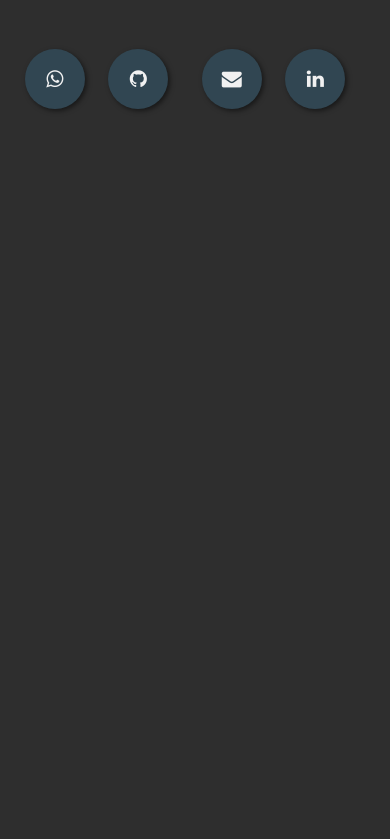
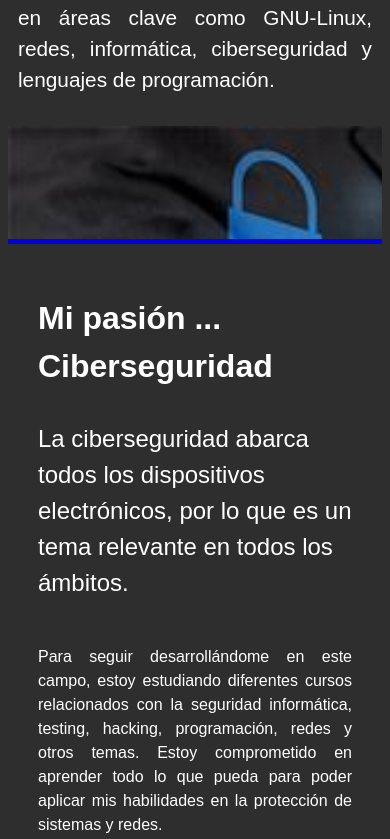
Before and after one commit to EdwinC27/PortafolioConAngular, an Angular app: page / in a window 390 px wide. Shown: the part 1625-2464 px from the top of the page. Before the commit the page ends 1844 px from the top, so only its background shows below. Built offline with nearby package versions, Linux system fonts and the light colour scheme.

Commit message:
Agregar la seccion de Mi pasion

```diff
--- a/src/app/app.module.ts
+++ b/src/app/app.module.ts
@@ -5,12 +5,14 @@ import { AppRoutingModule } from './app-routing.module';
 import { AppComponent } from './app.component';
 import { PresentationComponent } from './presentation/presentation.component';
 import { PorqueContratarmeComponent } from './porque-contratarme/porque-contratarme.component';
+import { MiPasionComponent } from './mi-pasion/mi-pasion.component';
 
 @NgModule({
   declarations: [
     AppComponent,
     PresentationComponent,
-    PorqueContratarmeComponent
+    PorqueContratarmeComponent,
+    MiPasionComponent
   ],
   imports: [
     BrowserModule,
--- /dev/null
+++ b/src/app/mi-pasion/mi-pasion.component.css
@@ -0,0 +1,119 @@
+.color_separacion {
+	border-top: .1px solid #2E2E2E;
+}
+
+/* Inicio de Mi pasion */
+.img_fondo {
+	background-image: url("../../assets/imagenes/cyber.jpg");
+	background-size: cover;
+	background-repeat: no-repeat;
+	line-height: 1.5;
+}
+
+.div-hero {
+    width: 35%;
+    height: 100%;
+    display: flex;
+    flex-direction: column;
+    text-align: left;
+    font-size: 1.4rem;
+    background-color: #2E2E2E;
+    opacity: .9;
+    margin-left: 65%;
+	border-left: 5px solid #0101DF;
+}
+
+.parrafo {
+	margin-top: 20px;
+	font-size: 1.2rem;
+	text-align: justify;
+	margin-left: 80px;
+	margin-right: 70px;
+}
+
+.title {
+	margin-top: 150px;
+	font-size: 2.7rem;
+	text-align: left;
+	margin-left: 80px;
+	margin-right: 70px;
+}
+
+.sub_title {
+	font-size: 1.7rem;
+	margin-left: 80px;
+	margin-right: 70px;
+	margin-top: -10px;
+}
+
+@media screen and (max-width: 1300px) {
+	.title {
+		margin-top: 100px;
+		font-size: 2rem;
+		text-align: left;
+		margin-left: 80px;
+		margin-right: 70px;
+	}
+
+	.div-hero {
+	    width: 40%;
+	    margin-left: 60%;
+	}
+}
+
+@media screen and (max-width: 1000px) {
+	.title {
+		margin-top: 90px;
+		font-size: 2rem;
+		text-align: left;
+		margin-left: 80px;
+		margin-right: 70px;
+	}
+
+	.div-hero {
+	    width: 100%;
+	    height: 60%;
+	    display: flex;
+	    margin-left: 0%;
+	    border-top: 5px solid #0101DF;
+	    border-left: 0px;
+		margin-top: 30%;
+		margin-bottom: 10px;
+		opacity: 1;
+	}
+}
+
+@media screen and (max-width: 850px) {
+	.div-hero {
+	    height: 70%;
+	}
+}
+
+@media screen and (max-width: 640px) {
+	.parrafo {
+		margin-top: 20px;
+		font-size: 1.0rem;
+		margin-left: 30px;
+		margin-right: 30px;
+	}
+
+	.title {
+		margin-top: 50px;
+		font-size: 2rem;
+		margin-left: 30px;
+		margin-right: 30px;
+	}
+
+	.sub_title {
+		font-size: 1.5rem;
+		margin-left: 30px;
+		margin-right: 30px;
+		margin-top: 5px;
+	}
+
+	.div-hero {
+	    width: 100%;
+	    height: 100%;
+	}
+}
+/* (Pagina Index) Fin de Mi pasion */
--- /dev/null
+++ b/src/app/mi-pasion/mi-pasion.component.html
@@ -0,0 +1,9 @@
+<section class="hero img_fondo color_separacion"> <!-- Pasion -->
+	<div class="div-hero">
+		<h2 class="title">Mi pasión ... Ciberseguridad</h2>
+
+		<p class="sub_title ">La ciberseguridad abarca todos los dispositivos electrónicos, por lo que es un tema relevante en todos los ámbitos.</p>
+
+		<p class="parrafo interlineado"> Para seguir desarrollándome en este campo, estoy estudiando diferentes cursos relacionados con la seguridad informática, testing, hacking, programación, redes y otros temas. Estoy comprometido en aprender todo lo que pueda para poder aplicar mis habilidades en la protección de sistemas y redes.</p><br>
+	</div>
+</section>
--- a/src/app/presentation/presentation.component.html
+++ b/src/app/presentation/presentation.component.html
@@ -29,3 +29,4 @@
 </section>
 
 <app-porque-contratarme></app-porque-contratarme>
+<app-mi-pasion></app-mi-pasion>
--- a/src/styles.css
+++ b/src/styles.css
@@ -3,6 +3,7 @@ body {
 	font-family: sans-serif;
 	background-color: #2E2E2E;
 	color: #FFFFFF;
+	line-height: 1.5;
 }
 
 /* Inicio del Menu  */
```
Also changed, not shown: src/app/mi-pasion/mi-pasion.component.ts (added, +10 -0 lines), src/assets/imagenes/cyber.jpg (added), 1 other file (tests, documents, lock files or other folders).
